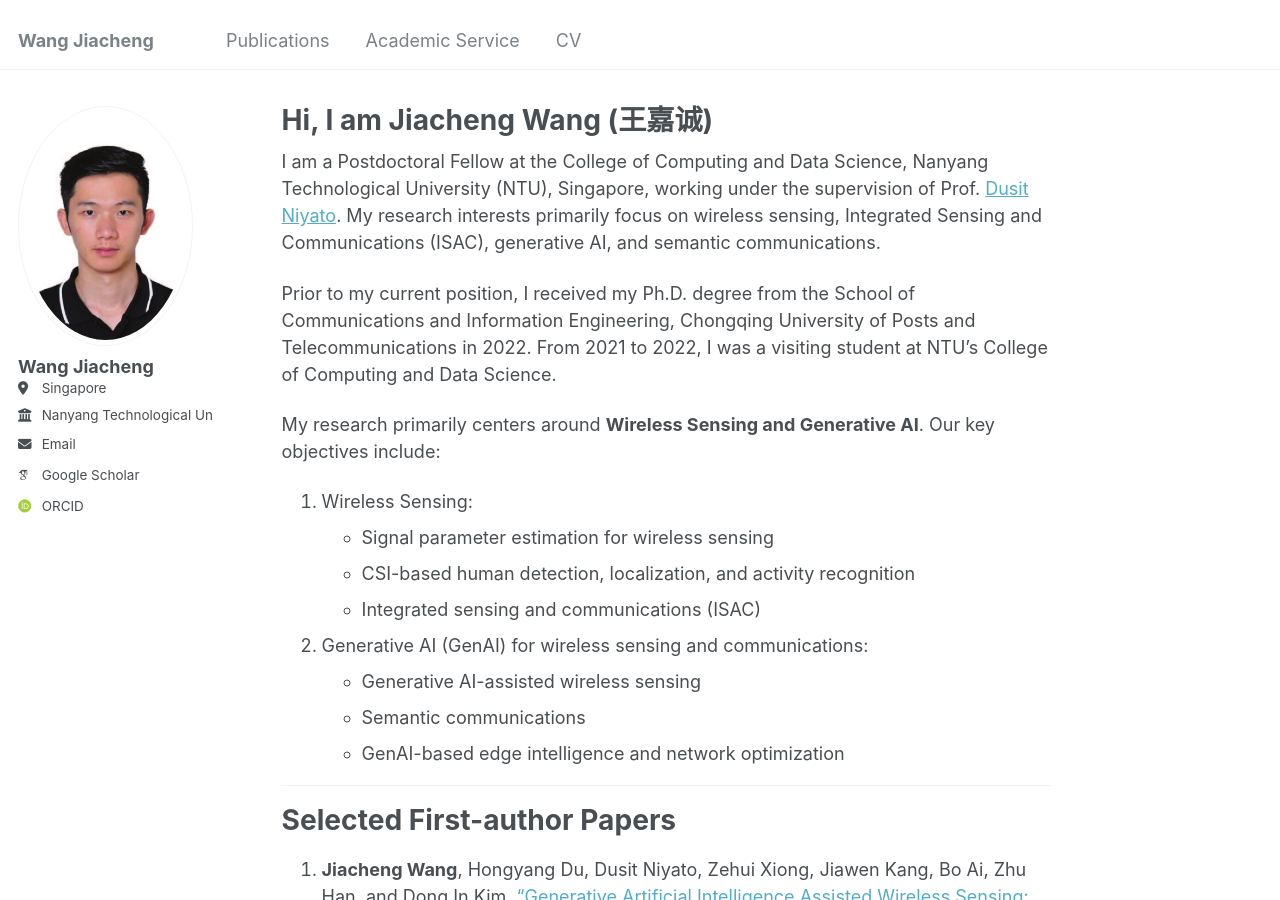
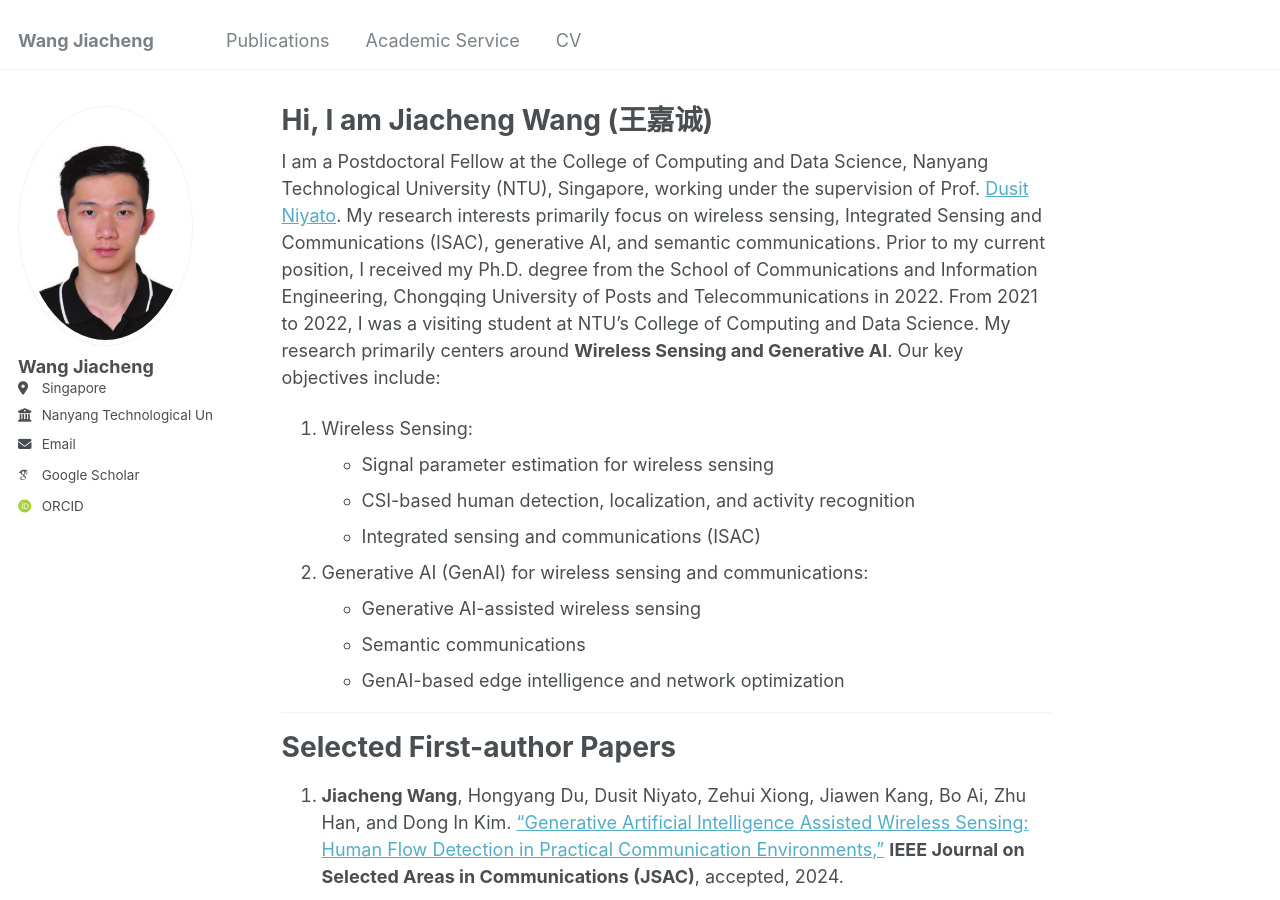
Before and after one commit to W-JiaCheng/W-JiaCheng.github.io, a Jekyll site: the page built from _pages/about.md, in a window 1280 px wide and 900 px high. Built offline with Jekyll 4.4.1, drawn with Linux system fonts in a browser that asks for light colours; some web fonts are replaced; part of the change alters nothing that is shown; some of the changed text lies outside the part shown.

```diff
--- a/_pages/about.md
+++ b/_pages/about.md
@@ -8,11 +8,7 @@ redirect_from:
   - /about.html
 ---
 
-I am a Postdoctoral Fellow at the College of Computing and Data Science, Nanyang Technological University (NTU), Singapore, working under the supervision of Prof. [Dusit Niyato](https://personal.ntu.edu.sg/dniyato/). My research interests primarily focus on wireless sensing, Integrated Sensing and Communications (ISAC), generative AI, and semantic communications.
-
-Prior to my current position, I received my Ph.D. degree from the School of Communications and Information Engineering, Chongqing University of Posts and Telecommunications in 2022. From 2021 to 2022, I was a visiting student at NTU's College of Computing and Data Science.
-
-My research primarily centers around **Wireless Sensing and Generative AI**. Our key objectives include:
+I am a Postdoctoral Fellow at the College of Computing and Data Science, Nanyang Technological University (NTU), Singapore, working under the supervision of Prof. [Dusit Niyato](https://personal.ntu.edu.sg/dniyato/). My research interests primarily focus on wireless sensing, Integrated Sensing and Communications (ISAC), generative AI, and semantic communications. Prior to my current position, I received my Ph.D. degree from the School of Communications and Information Engineering, Chongqing University of Posts and Telecommunications in 2022. From 2021 to 2022, I was a visiting student at NTU's College of Computing and Data Science. My research primarily centers around **Wireless Sensing and Generative AI**. Our key objectives include:
 
 1. Wireless Sensing:
    - Signal parameter estimation for wireless sensing
@@ -64,3 +60,7 @@ Education
 * Ph.D., School of Communications and Information Engineering, Chongqing University of Posts and Telecommunications, 2018-2022
 * Visiting Student, College of Computing and Data Science, Nanyang Technological University, 2021-2022
 * M.S., School of Communications and Information Engineering, Chongqing University of Posts and Telecommunications, 2015-2018
+
+Working Experience
+======
+* Postdoc Research Fellow, College of Computing and Data Science, Nanyang Technological University, 2022-2024
```
